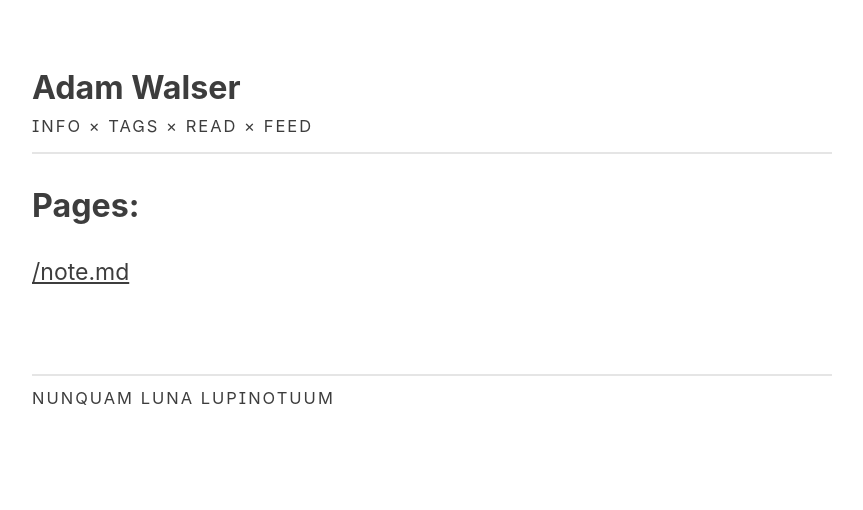
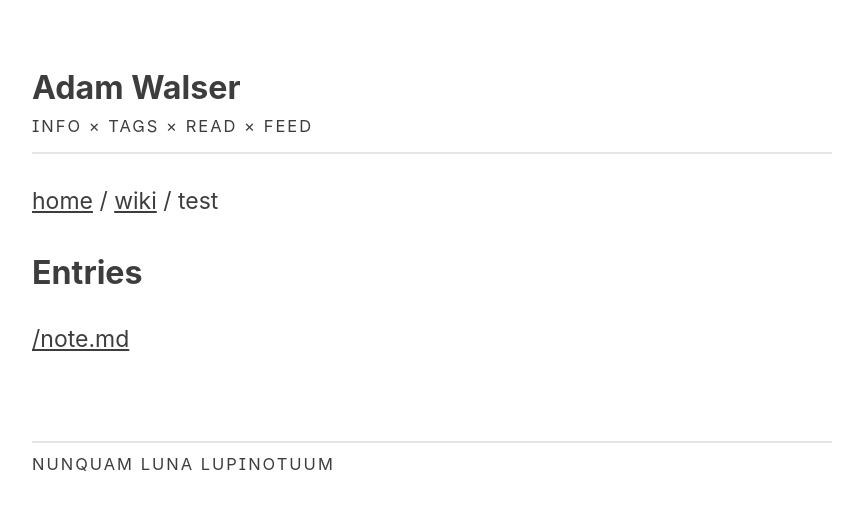
Before and after one commit to ajpwalser/ajpwalser.github.io, a Jekyll site: the page built from wiki/test/index.html, in a window 1280 px wide. Shown: the top 510 px of the page, without its empty margins (208-1071 px from the left). Built offline with Jekyll 4.4.1, drawn with Linux system fonts in a browser that asks for light colours; some web fonts are replaced.

Commit message:
Update wiki.html

```diff
--- a/_layouts/wiki.html
+++ b/_layouts/wiki.html
@@ -6,18 +6,32 @@ layout: default
 
 {% assign path = page.path | split:"/" %}
 
-<p>{{content}}</p>
+<h2>{{ page.title }}</h2>
+
+<p class="first">
+{% assign crumbs = page.url | remove:'/index.html' | split: '/' %}
+
+<a href="/">home</a> /
+{% for crumb in crumbs offset: 1 %}
+{% if forloop.last %}
+{{ crumb | replace:'-',' ' | remove:'.html' }}
+{% else %}
+
+<a href="{% assign crumb_limit = forloop.index | plus: 1 %}{% for crumb in crumbs limit: crumb_limit %}{{ crumb | append: '/' }}{% endfor %}">{{ crumb | replace:'-',' ' | remove:'.html' }}</a> /
+{% endif %}
+{% endfor %}
+</p>
 
 {% assign notes = site.pages | where_exp: "item" , "item.path contains folderfilter" | reverse %}
 
-<h3>Pages:</h3>
+<h3>Entries</h3>
 
 {% if page.expand %}
 {% for item in notes %}
 {% unless item.path contains "index.html" %}
-    <div class="pb4 pr2-l">
+<div>
 <hr>
-    <a class="link gray f5" href="{{item.url}}"># {{item.path | replace: folderfilter , ""}}</a></li>
+<a href="{{item.url}}"># {{item.path | replace: folderfilter , ""}}</a></li>
 {{item.content | markdownify}}
 </div>
 {% endunless %}
@@ -26,7 +40,7 @@ layout: default
 <ul>
 {% for item in notes %}
 {% unless item.path contains "index.html" %}
-        <li class="pv1"><a href="{{item.url}}">{{item.path | replace: folderfilter , ""}}</a></li>
+<li><a href="{{item.url}}">{{item.path | replace: folderfilter , ""}}</a></li>
 {% endunless %}
 {% endfor %}
 </ul>
```
Lines whose indentation alone changed are shown as unchanged.
